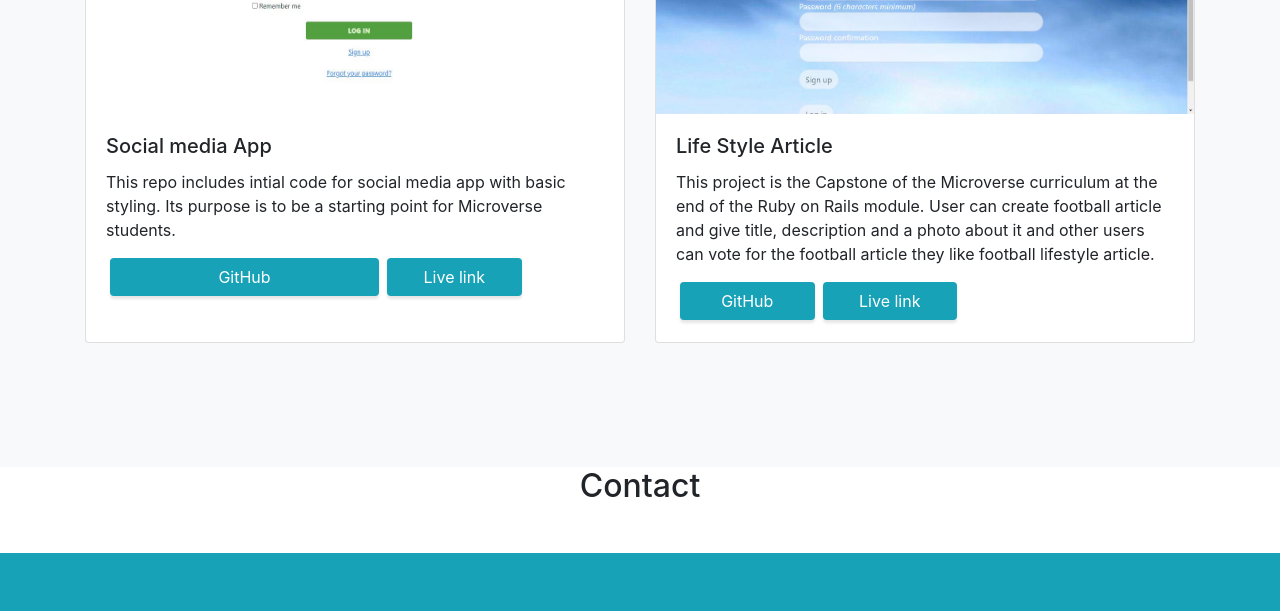
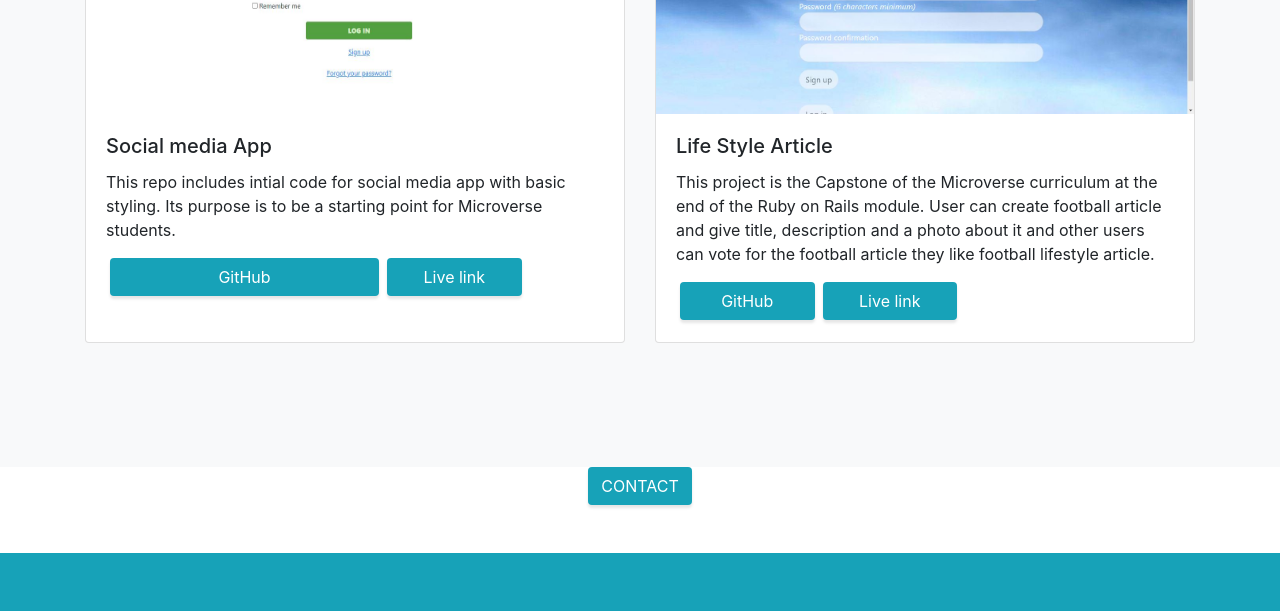
Before and after one commit to billodiallo/psersonal, a website with bundled scripts: page index.html in a window 1280 px wide. Shown: the part 4454-5065 px from the top of the page. Built offline with nearby package versions, Linux system fonts and the light colour scheme.

Commit message:
style contact section

```diff
--- a/index.html
+++ b/index.html
@@ -194,7 +194,11 @@
 
 
   <!-- Footer -->
-  <h2 class="mb-5 text-center ">Contact</h2>
+  <div class="container text-center">
+    <h2 class="mb-5 btn bg-info text-white">CONTACT</h2>
+
+  </div>
+
   <section id="contact ">
     <footer class="footer text-center text-white bg-info">
       <div class="container">
```
